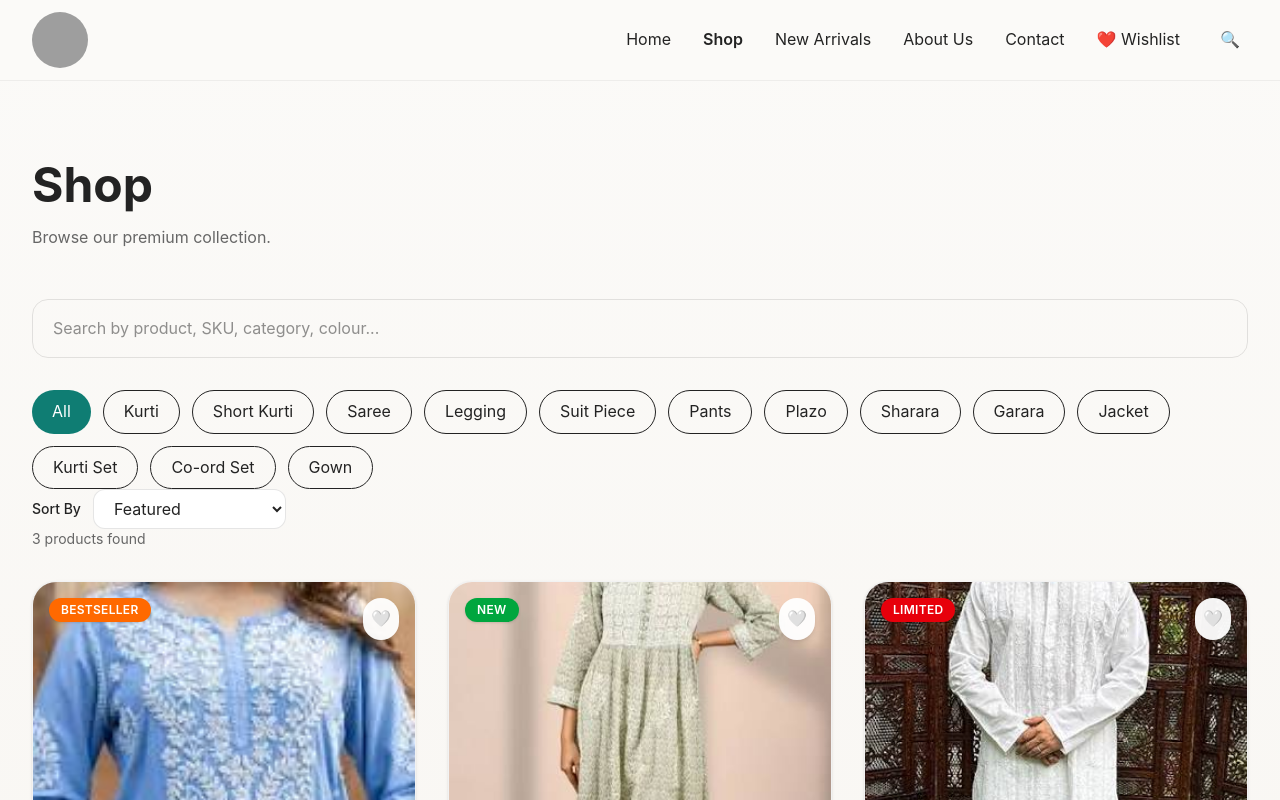
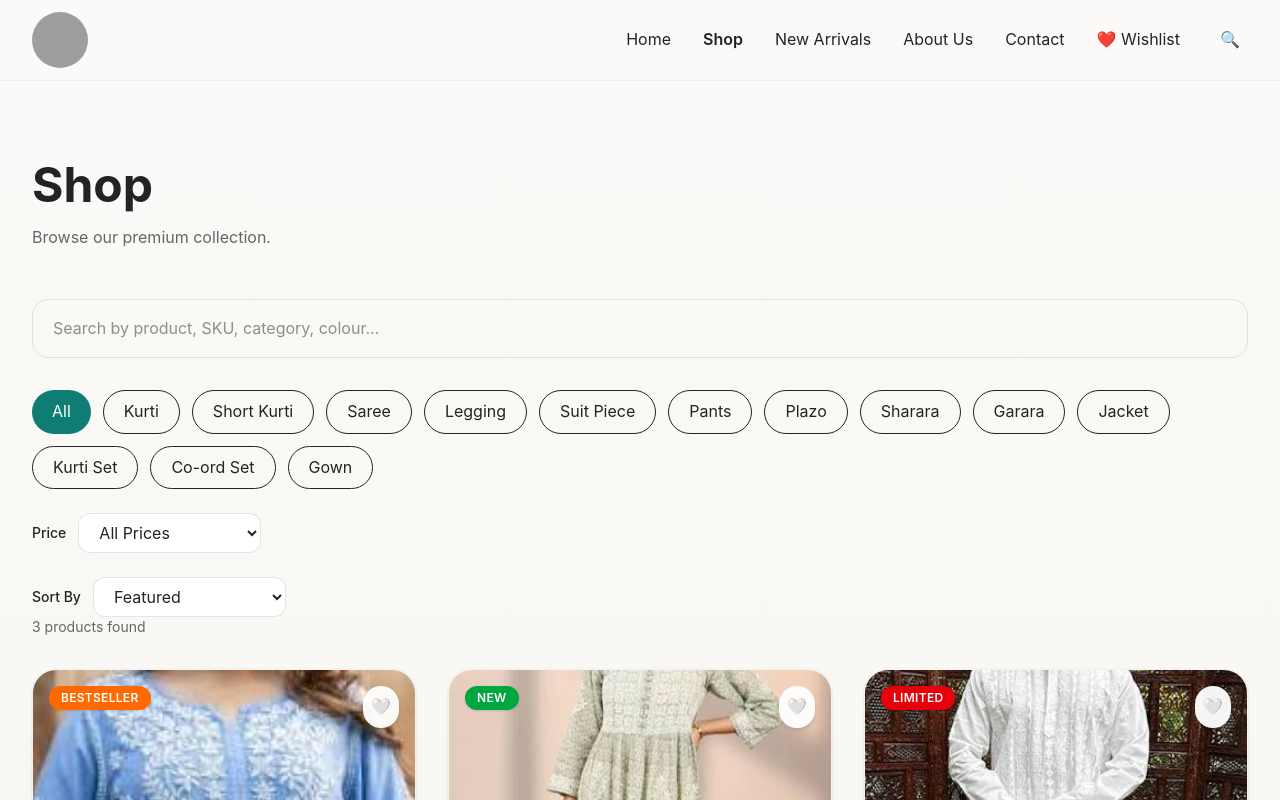
Before and after one commit to mohitshukla123-DLN/dln-website-v2, a React (Vite) app: page /shop in a window 1280 px wide. Shown: the top 800 px of the page. Built offline with nearby package versions, Linux system fonts and the light colour scheme; grey boxes are pictures that could not be loaded.

Commit message:
add filters

```diff
--- /dev/null
+++ b/app/components/shop/PriceFilter.tsx
@@ -0,0 +1,47 @@
+interface Props {
+  value: string;
+  onChange: (value: string) => void;
+}
+
+export default function PriceFilter({
+  value,
+  onChange,
+}: Props) {
+  return (
+    <div className="mt-6 mb-6 flex items-center gap-3">
+      <label
+        htmlFor="price"
+        className="text-sm font-medium"
+      >
+        Price
+      </label>
+
+      <select
+        id="price"
+        value={value}
+        onChange={(e) => onChange(e.target.value)}
+        className="rounded-xl border border-black/10 bg-white px-4 py-2 outline-none transition focus:border-[var(--teal)]"
+      >
+        <option value="all">
+          All Prices
+        </option>
+
+        <option value="under-2000">
+          Under ₹2,000
+        </option>
+
+        <option value="2000-5000">
+          ₹2,000 – ₹5,000
+        </option>
+
+        <option value="5000-10000">
+          ₹5,000 – ₹10,000
+        </option>
+
+        <option value="above-10000">
+          Above ₹10,000
+        </option>
+      </select>
+    </div>
+  );
+}
--- a/app/pages/ShopPage.tsx
+++ b/app/pages/ShopPage.tsx
@@ -12,6 +12,7 @@ import EmptyState from "../components/shop/EmptyState";
 import { products } from "../data/products";
 import { useSearchParams } from "react-router-dom";
 import SEO from "../components/common/SEO";
+import PriceFilter from "../components/shop/PriceFilter";
 
 export default function ShopPage() {
   const [searchParams, setSearchParams] = useSearchParams();
@@ -19,6 +20,7 @@ export default function ShopPage() {
   const [category, setCategory] = useState(searchParams.get("category") ?? "All");
   const [subcategory, setSubcategory] = useState(searchParams.get("subcategory") ?? "All");
   const [sort, setSort] = useState("featured");
+  const [priceRange, setPriceRange] = useState("all");
 
   useEffect(() => {
   const params = new URLSearchParams();
@@ -52,10 +54,24 @@ export default function ShopPage() {
         subcategory === "All" ||
         product.subcategory === subcategory;
 
+        const matchesPrice =
+        priceRange === "all" ||
+        (priceRange === "under-2000" &&
+          product.price < 2000) ||
+        (priceRange === "2000-5000" &&
+          product.price >= 2000 &&
+          product.price <= 5000) ||
+        (priceRange === "5000-10000" &&
+          product.price > 5000 &&
+          product.price <= 10000) ||
+        (priceRange === "above-10000" &&
+          product.price > 10000);
+
       return (
         matchesSearch &&
         matchesCategory &&
-        matchesSubcategory
+        matchesSubcategory &&
+        matchesPrice
       );
     });
 
@@ -78,7 +94,13 @@ export default function ShopPage() {
       default:
         return result;
     }
-  }, [search, category, subcategory, sort]);
+      }, [
+      search,
+      category,
+      subcategory,
+      sort,
+      priceRange,
+    ]);
 
   function handleCategory(categoryName: string) {
     setCategory(categoryName);
@@ -122,6 +144,11 @@ export default function ShopPage() {
           onSelect={setSubcategory}
         />
 
+        <PriceFilter
+          value={priceRange}
+          onChange={setPriceRange}
+        />
+
         <SortDropdown
           value={sort}
           onChange={setSort}
```
